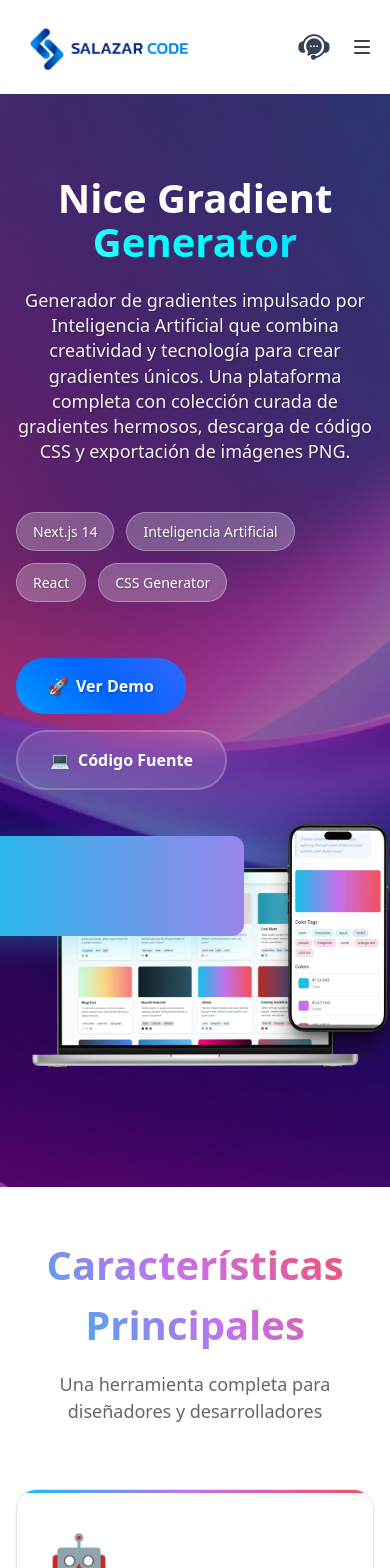
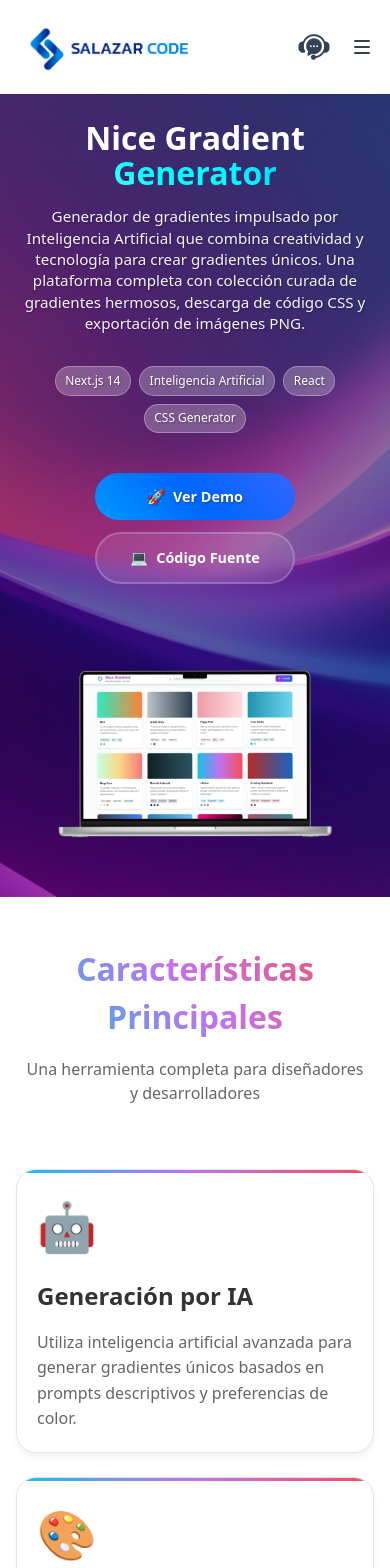
Before and after one commit to juancamilosalazarrestrepo/blog-next-js, a Next.js app: page /proyectos/nice_gradient in a window 390 px wide. Shown: the top 1568 px of the page. Built offline with nearby package versions, Linux system fonts and the light colour scheme; no server answers; a web font is replaced by a local one.

Commit message:
fix letters in mobile 2

```diff
--- a/src/styles/NiceGradient.module.css
+++ b/src/styles/NiceGradient.module.css
@@ -715,40 +715,113 @@
 
 /* Responsive Design */
 @media (max-width: 768px) {
+  .heroSection {
+    min-height: 85vh;
+    padding: 2rem 0;
+  }
+
   .heroContent {
     grid-template-columns: 1fr;
     text-align: center;
-    gap: 2rem;
-    padding: 2rem 1rem;
+    gap: 2.5rem;
+    padding: 1rem;
+    max-width: 100%;
   }
 
   .heroText h1 {
-    font-size: 2.5rem;
+    font-size: clamp(2.2rem, 6vw, 2.8rem);
+    margin-bottom: 1rem;
   }
 
   .heroDescription {
-    font-size: 1.125rem;
+    font-size: 1rem;
+    margin-bottom: 2rem;
+    padding: 0 0.5rem;
+  }
+
+  .heroBadges {
+    justify-content: center;
+    margin-bottom: 2.5rem;
+  }
+
+  .heroBadge {
+    font-size: 0.8rem;
+    padding: 0.4rem 0.8rem;
+  }
+
+  .heroButtons {
+    justify-content: center;
+    gap: 0.75rem;
+  }
+
+  .heroDemoButton, .heroSourceButton {
+    padding: 0.8rem 1.5rem;
+    font-size: 0.9rem;
+  }
+
+  /* Mobile Image Layout - Solo imagen principal */
+  .heroImage {
+    position: relative;
+    display: flex;
+    justify-content: center;
+    align-items: center;
+    margin-top: 1rem;
+  }
+
+  .heroMockup {
+    width: 85%;
+    max-width: 350px;
+    height: auto;
+    z-index: 2;
+  }
+
+  /* Ocultar teléfono móvil en tablets */
+  .heroPhoneMockup {
+    display: none;
+  }
+
+  /* Ocultar barra de degradado en móvil */
+  .heroGradientBar {
+    display: none;
   }
 
   .techGrid {
     grid-template-columns: 1fr;
+    gap: 2rem;
+  }
+
+  .techCategory {
+    padding: 2rem;
   }
 
   .featuresGrid {
     grid-template-columns: 1fr;
+    gap: 1.5rem;
+  }
+
+  .featureCard {
+    padding: 1.5rem;
   }
 
   .modulesGrid {
     grid-template-columns: 1fr;
+    gap: 1.5rem;
+  }
+
+  .moduleCard {
+    padding: 1.5rem;
   }
 
   .challengeItem {
     flex-direction: column;
     text-align: center;
+    padding: 2rem;
+    gap: 1rem;
   }
 
   .challengeNumber {
     min-width: auto;
+    font-size: 2.5rem;
   }
 
   .section {
@@ -758,4 +831,119 @@
   .contentContainer {
     padding: 0 1rem;
   }
+
+  .sectionHeader h2 {
+    font-size: clamp(2rem, 5vw, 2.5rem);
+  }
+
+  .sectionHeader p {
+    font-size: 1rem;
+    padding: 0 0.5rem;
+  }
+
+  .repoCard {
+    padding: 2rem;
+    margin: 0 1rem;
+  }
+
+  .repoHeader {
+    flex-direction: column;
+    gap: 0.5rem;
+  }
+
+  .repoStats {
+    gap: 1rem;
+  }
+
+  .ctaSection {
+    padding: 3rem 1.5rem;
+    margin: 3rem 0;
+    border-radius: 20px;
+  }
+
+  .ctaContent h2 {
+    font-size: 2rem;
+  }
+
+  .ctaContent p {
+    font-size: 1.1rem;
+  }
 }
+
+/* Extra small devices */
+@media (max-width: 480px) {
+  .heroContent {
+    padding: 0.5rem;
+    gap: 2rem;
+  }
+
+  .heroText h1 {
+    font-size: 2rem;
+  }
+
+  .heroDescription {
+    font-size: 0.95rem;
+  }
+
+  .heroBadges {
+    gap: 0.5rem;
+  }
+
+  .heroBadge {
+    font-size: 0.75rem;
+    padding: 0.3rem 0.6rem;
+  }
+
+  .heroButtons {
+    flex-direction: column;
+    align-items: center;
+    gap: 0.75rem;
+  }
+
+  .heroDemoButton, .heroSourceButton {
+    width: 200px;
+    justify-content: center;
+  }
+
+  .heroMockup {
+    width: 90%;
+    max-width: 300px;
+  }
+
+  /* Mantener ocultos el teléfono y la barra de degradado en móviles pequeños */
+  .heroPhoneMockup {
+    display: none;
+  }
+
+  .heroGradientBar {
+    display: none;
+  }
+
+  .featuresGrid {
+    grid-template-columns: 1fr;
+  }
+
+  .featureCard {
+    padding: 1.25rem;
+  }
+
+  .techCategory {
+    padding: 1.5rem;
+  }
+
+  .moduleCard {
+    padding: 1.25rem;
+  }
+
+  .challengeItem {
+    padding: 1.5rem;
+  }
+
+  .repoCard {
+    padding: 1.5rem;
+  }
+
+  .ctaSection {
+    padding: 2.5rem 1rem;
+  }
+}
```
